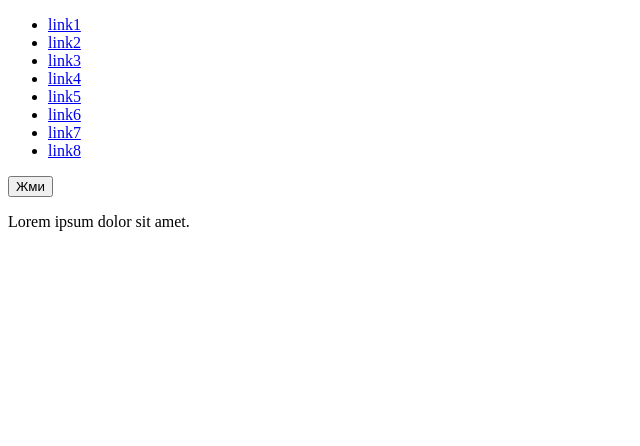
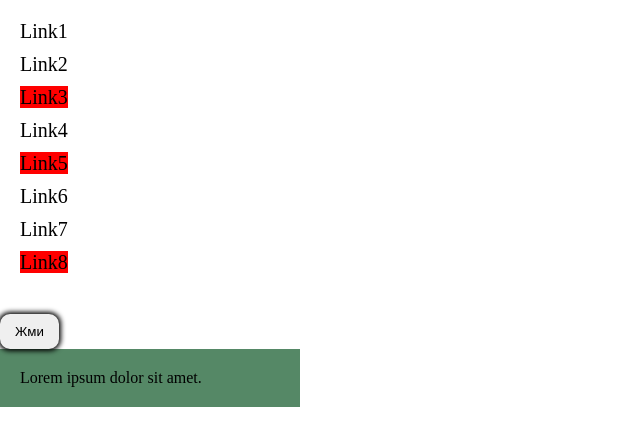
Before and after one commit to Shapovalov-Dmitriy/JS, a plain HTML site: page index.html in a window 1280 px wide. Shown: the whole page, without its empty margins (0-640 px from the left). Drawn offline with Linux system fonts and the light colour scheme.

Commit message:
home work

```diff
--- a/index.html
+++ b/index.html
@@ -5,6 +5,7 @@
   <meta charset="UTF-8">
   <meta name="viewport" content="width=device-width, initial-scale=1.0">
   <title>Document</title>
+  <link rel="stylesheet" href="style.css">
 </head>
 
 <body>
@@ -13,12 +14,12 @@
     <ul class="list">
       <li class="list__item"><a href="#" class="list__link">link1</a></li>
       <li class="list__item"><a href="#" class="list__link">link2</a></li>
-      <li class="list__item"><a href="#" class="list__link">link3</a></li>
+      <li class="list__item"><a href="#" class="list__link red">link3</a></li>
       <li class="list__item"><a href="#" class="list__link">link4</a></li>
-      <li class="list__item"><a href="#" class="list__link">link5</a></li>
+      <li class="list__item"><a href="#" class="list__link red">link5</a></li>
       <li class="list__item"><a href="#" class="list__link">link6</a></li>
       <li class="list__item"><a href="#" class="list__link">link7</a></li>
-      <li class="list__item"><a href="#" class="list__link">link8</a></li>
+      <li class="list__item"><a href="#" class="list__link red">link8</a></li>
     </ul>
     <div class="block">
       <button class="block__button" type="button">Жми</button>
--- a/script.js
+++ b/script.js
@@ -389,7 +389,7 @@ if (list && list.classList.contains("active")) {
 
 // Проверка "Есть ли класс у элементов коллекции?"
 // Получаем коллекцию
-const itemLists = document.querySelectorAll(".list__item");
+// const itemLists = document.querySelectorAll(".list__item");
 /*
 //  Проверка на существование объектов в коллекции
 if (itemLists.length) {
@@ -424,3 +424,38 @@ if (itemLists.length) {
     });
 }
 */
+/*
+// =========== home work ============
+const list = document.querySelector(".list");
+const btn = document.querySelector(".block__button");
+const blockText = document.querySelector(".block__text");
+
+// console.log(list);
+if (list && !list.classList.contains("green")) {
+    list.classList.add("green");
+}
+if (btn) {
+    btn.addEventListener("click", () => {
+        list.classList.toggle("green");
+    });
+}
+
+blockText.addEventListener("mouseover", () => {
+    list.classList.remove("green");
+});
+blockText.addEventListener("mouseout", () => {
+    list.classList.add("green");
+});
+
+const collectionsLinks = document.querySelectorAll(".list__link");
+const collectionsLists = document.querySelectorAll(".list__item");
+if (collectionsLinks.length) {
+    collectionsLinks.forEach((e) => {
+        if (e.classList.contains("red")) {
+            e.addEventListener("click", () => {
+                e.classList.toggle("yellow");
+            });
+        }
+    });
+}
+*/
--- /dev/null
+++ b/style.css
@@ -0,0 +1,46 @@
+*,
+*::after,
+*::before {
+    box-sizing: border-box;
+    margin: 0;
+    padding: 0;
+}
+
+.list {
+    list-style: none;
+    margin-bottom: 20px;
+    padding: 20px;
+}
+*.list__item:not(:last-child) {
+    margin-bottom: 10px;
+}
+.list__link {
+    font-size: 20px;
+    color: #000;
+    text-decoration: none;
+    text-transform: capitalize;
+}
+.green {
+    background-color: green;
+    transition: all 0.5s ease;
+}
+.block__text {
+    padding: 20px;
+    background-color: #558866;
+    max-width: 300px;
+}
+.block {
+    position: relative;
+}
+.block__button {
+    padding: 10px 15px;
+    border-radius: 10px;
+    border: none;
+    box-shadow: 0px 0px 5px 2px #000;
+}
+.red {
+    background-color: red;
+}
+.yellow {
+    color: yellow;
+}
```
